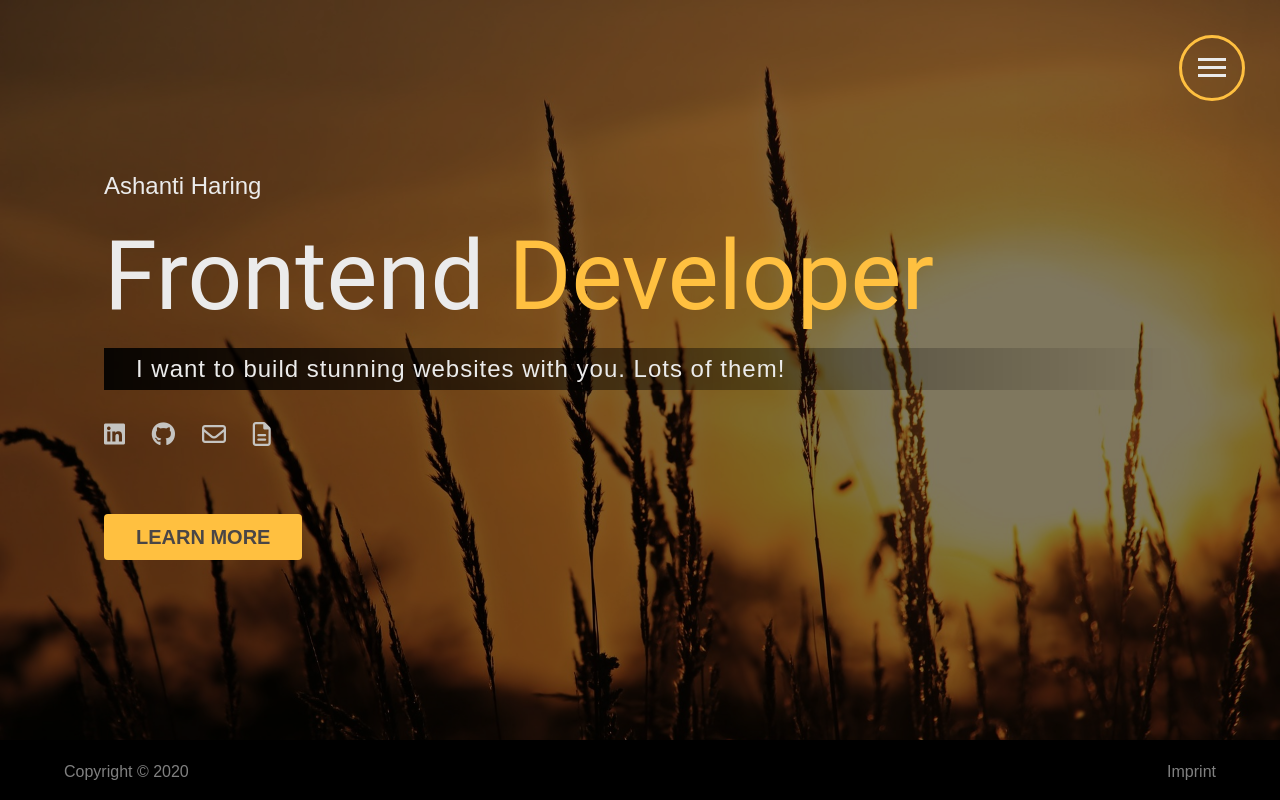
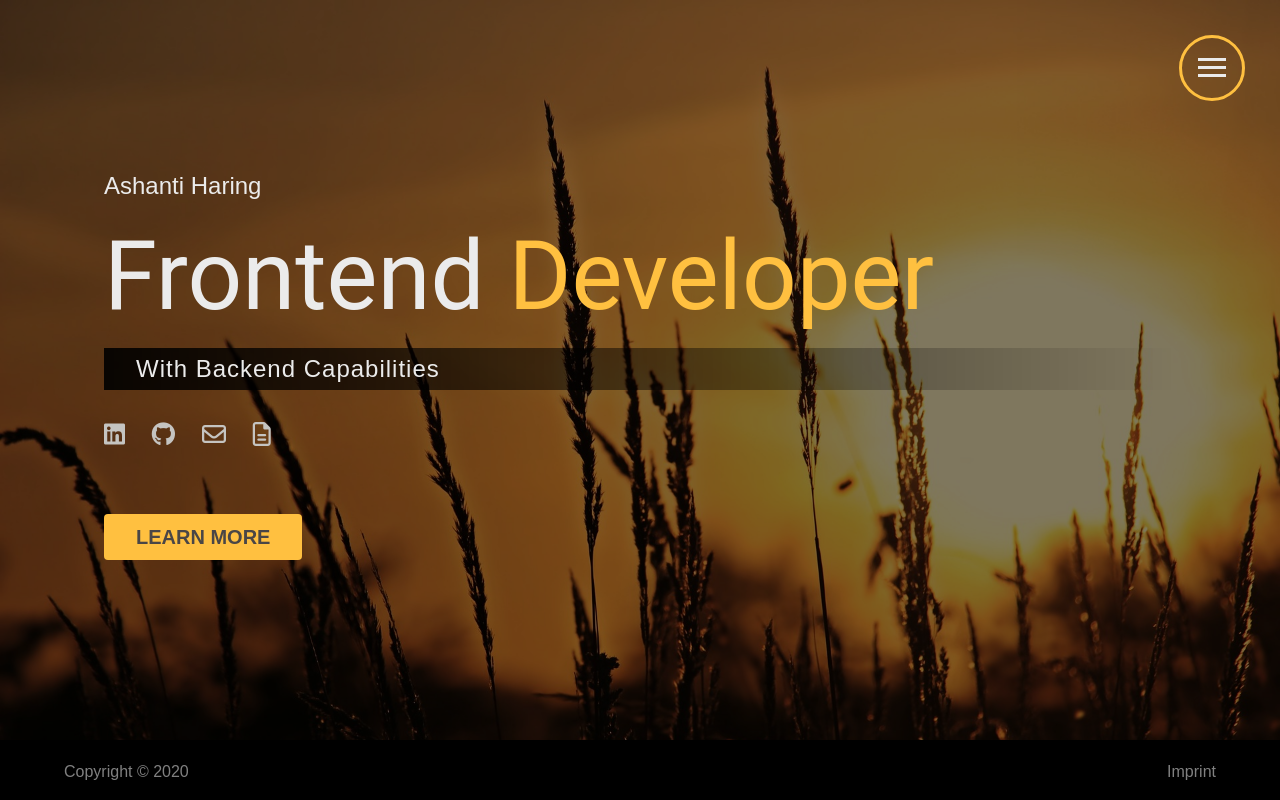
Before and after one commit to AshantiCode/ashanti-portfolio, a website: page dist/index.html in a window 1280 px wide. Drawn offline with Linux system fonts and the light colour scheme; a web font is replaced by a local one.

Commit message:
change tagline

```diff
--- a/dist/index.html
+++ b/dist/index.html
@@ -71,8 +71,7 @@
 			<span class="text-secondary">Developer</span>
 		</h1>
 		<h2 class="sm-heading">
-			I want to build stunning websites with you. Lots of them!
-		</h2>
+With Backend Capabilities		</h2>
 
 		<div class="icons">
 			<a href="https://www.linkedin.com/in/ashantiharing/" target="_blank" rel="nofollow">
```
